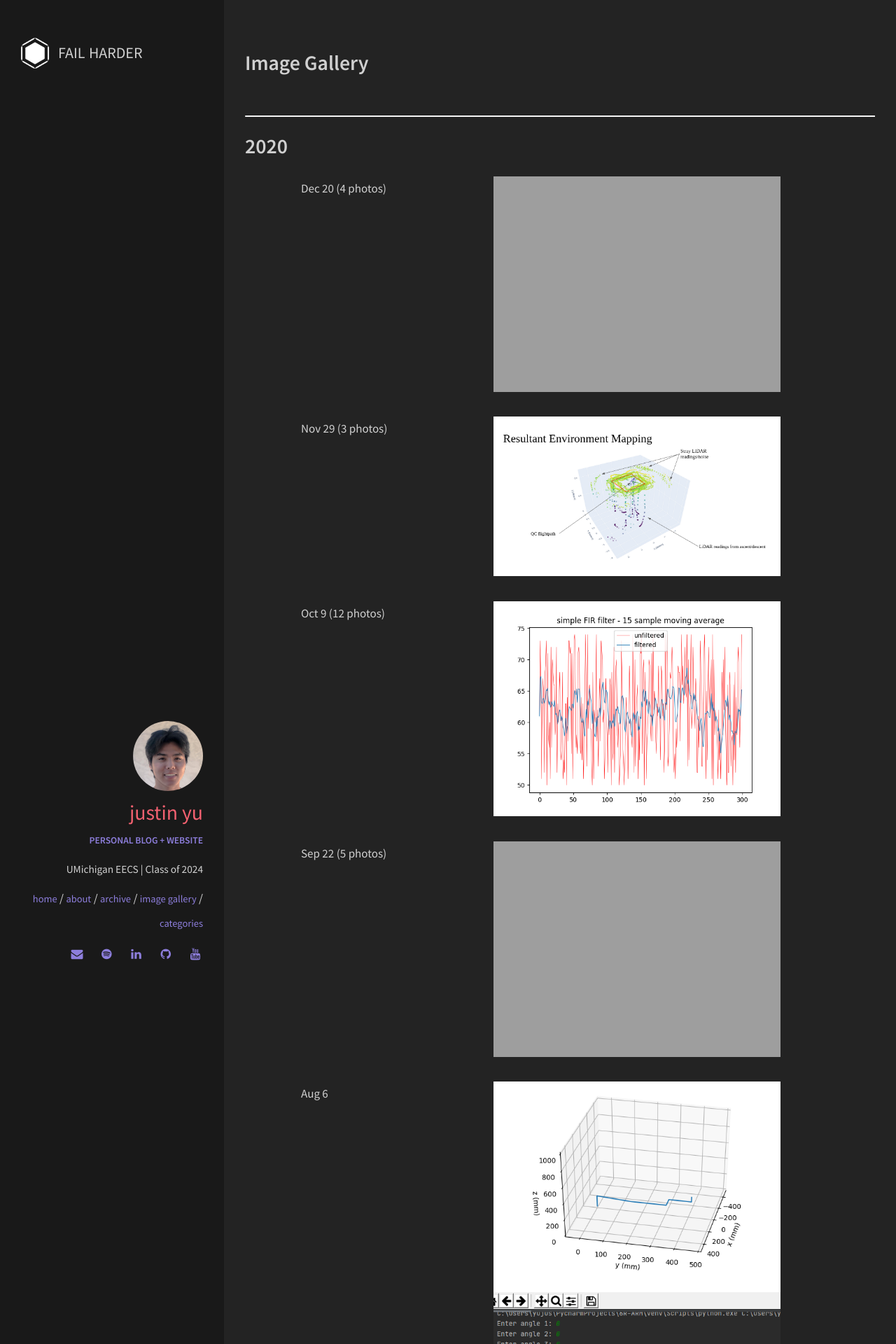
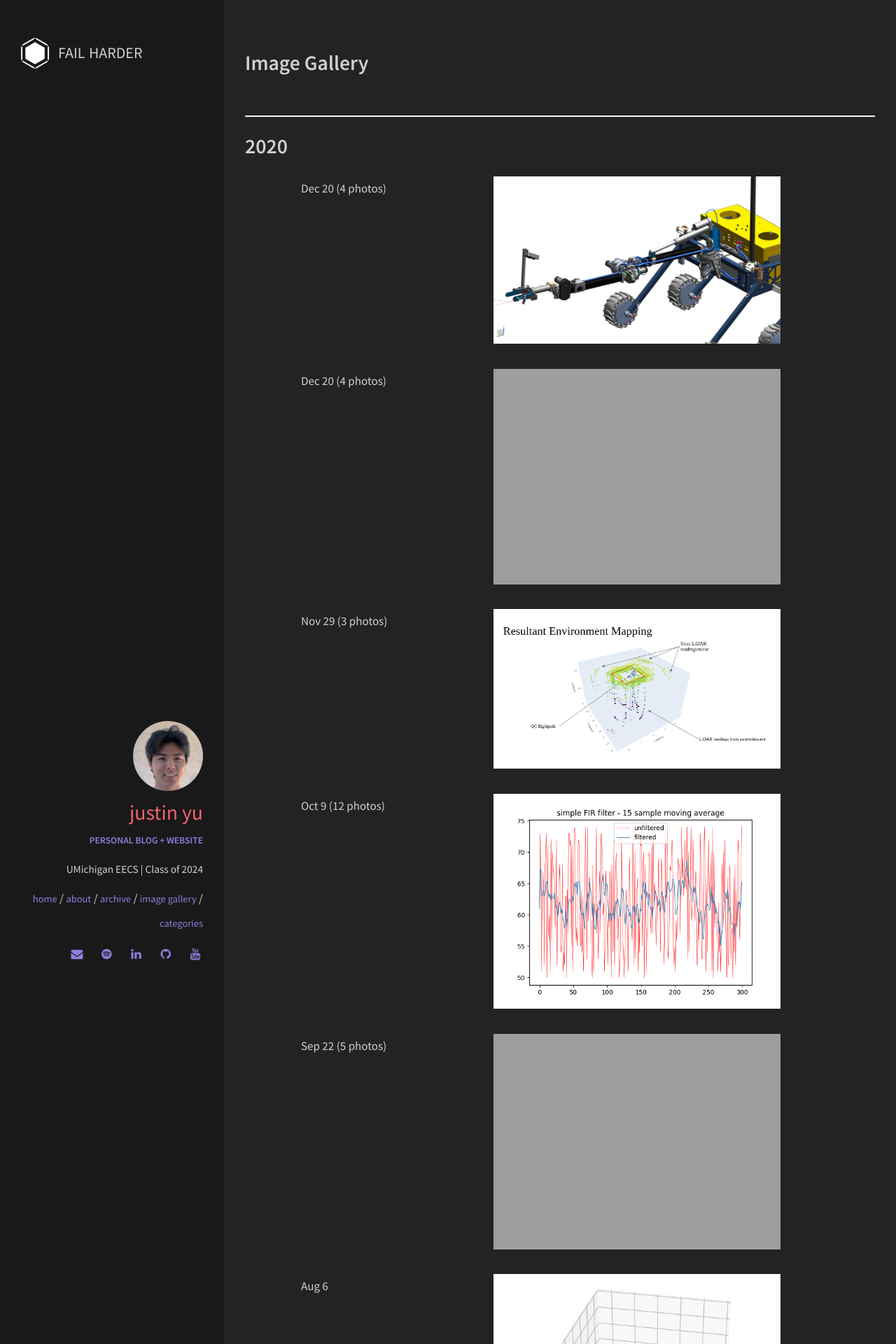
Before and after one commit to uynitsuj/uynitsuj.github.io, a Jekyll site: the page built from imgGallery.html, in a window 1280 px wide. Shown: the top 1920 px of the page at 70% size. Built offline with Jekyll 4.4.1, drawn with Linux system fonts in a browser that asks for light colours.

Commit message:
MRover Electrical Harness Update

```diff
--- a/imgGallery.html
+++ b/imgGallery.html
@@ -11,6 +11,17 @@ permalink: /img_gallery/
         <h2 class="gallery-year"> 2020 </h2>
       </div>
       <ul>
+        <ol><div style="width:140px;float:left;"> Dec 20 (4 photos)</div> <a href="{{ site.url }}/img/robots/01Overview.jpg" data-lightbox="MRoverRA" data-title="MRover Robot Arm Electrical Harness"><img width="50%" src="{{ site.url }}/img/robots/01Overview.jpg"></a>
+        <a href="{{ site.url }}/img/robots/02 Chassis Interface.jpg" data-lightbox="MRoverRA" data-title="Rover Robot Arm Electrical Harness"></a>
+        <a href="{{ site.url }}/img/robots/03 Joint A 1.jpg" data-lightbox="MRoverRA" data-title="Rover Robot Arm Electrical Harness"></a>
+        <a href="{{ site.url }}/img/robots/06 Joint B 2.jpg" data-lightbox="MRoverRA" data-title="Rover Robot Arm Electrical Harness"></a>
+        <a href="{{ site.url }}/img/robots/07 Segment BC.jpg" data-lightbox="MRoverRA" data-title="Rover Robot Arm Electrical Harness"></a>
+        <a href="{{ site.url }}/img/robots/08 Joint C.jpg" data-lightbox="MRoverRA" data-title="Rover Robot Arm Electrical Harness"></a>
+        <a href="{{ site.url }}/img/robots/09 Joint D.jpg" data-lightbox="MRoverRA" data-title="Rover Robot Arm Electrical Harness"></a>
+        <a href="{{ site.url }}/img/robots/10 Segment DE.jpg" data-lightbox="MRoverRA" data-title="Rover Robot Arm Electrical Harness"></a>
+        <a href="{{ site.url }}/img/robots/11 Joint E.jpg" data-lightbox="MRoverRA" data-title="Rover Robot Arm Electrical Harness"></a>
+      </ol>
+      <br>
         <ol><div style="width:140px;float:left;"> Dec 20 (4 photos)</div> <a href="{{ site.url }}/img/robots/Quadruped2.gif" data-lightbox="Quadruped" data-title="Quadrupedal Robot"><img width="50%" src="{{ site.url }}/img/robots/Quadruped2.gif"></a>
         <a href="{{ site.url }}/img/robots/Microcheetah2.png" data-lightbox="Quadruped" data-title="Quadrupedal Robot"></a>
         <a href="{{ site.url }}/img/robots/Michigan MicroCheetah.png" data-lightbox="Quadruped" data-title="Quadrupedal Robot"></a>
```
